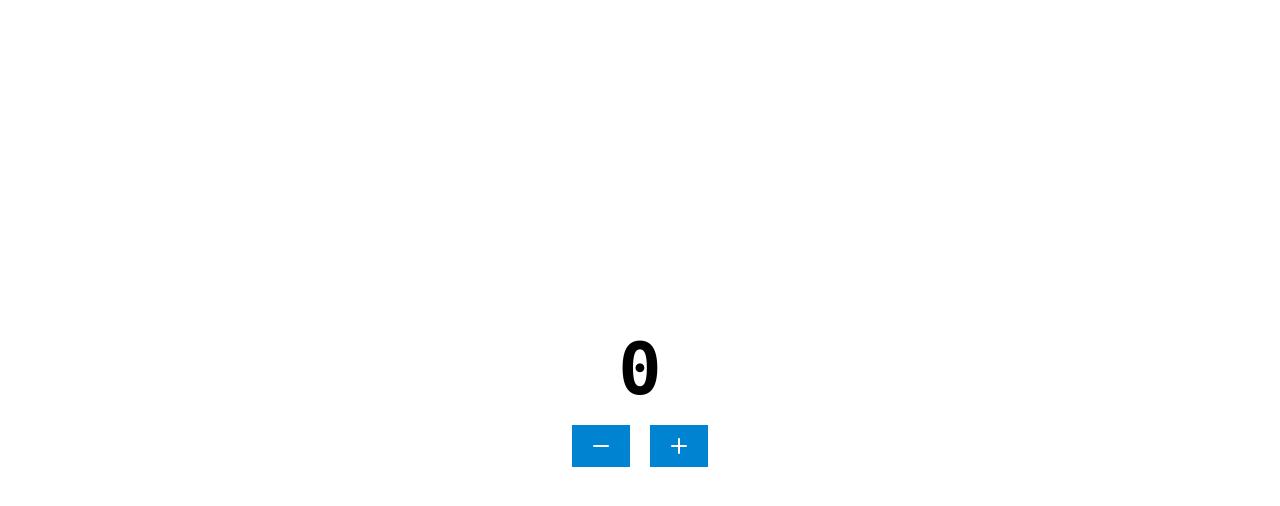
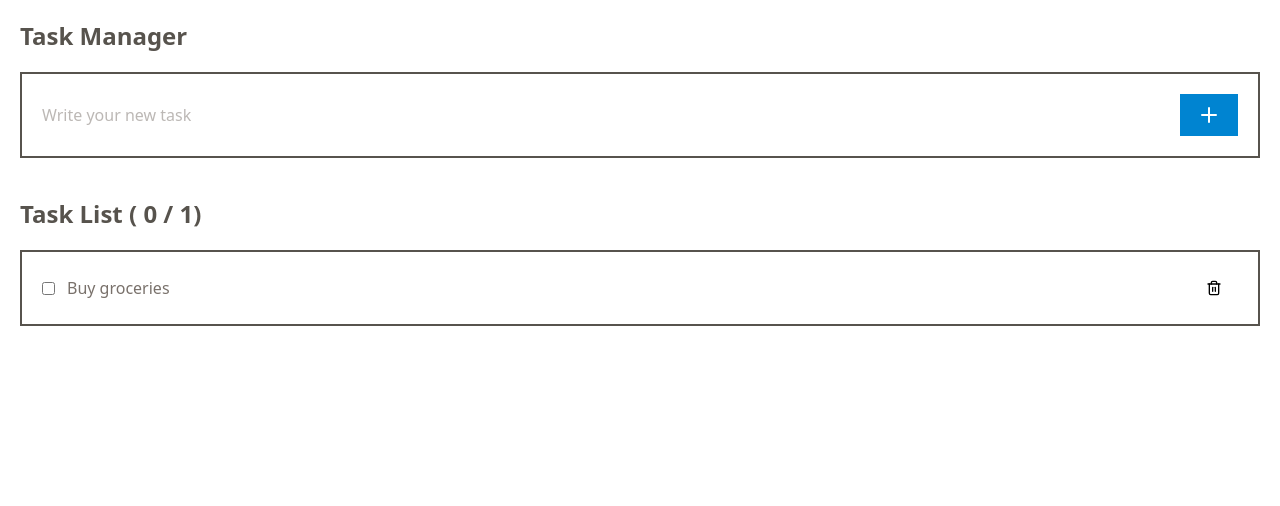
Before and after one commit to mmsstudent2026/ts-learn-code, a React (Vite) app in the folder my-react-ts-intro/: page / in a window 1280 px wide. Shown: the top 506 px of the page. Built offline with nearby package versions, Linux system fonts and the light colour scheme.

Commit message:
feat : todo app finish

```diff
--- a/my-react-ts-intro/package.json
+++ b/my-react-ts-intro/package.json
@@ -14,7 +14,8 @@
     "lucide-react": "^0.554.0",
     "react": "^19.2.0",
     "react-dom": "^19.2.0",
-    "tailwindcss": "^4.1.17"
+    "tailwindcss": "^4.1.17",
+    "zustand": "^5.0.8"
   },
   "devDependencies": {
     "@eslint/js": "^9.39.1",
--- a/my-react-ts-intro/src/App.tsx
+++ b/my-react-ts-intro/src/App.tsx
@@ -1,9 +1,11 @@
-import CounterApp from "./components/CounterApp";
+// import CounterApp from "./components/CounterApp";
+import TaskManagerApp from "./components/TaskManagerApp";
 
 function App() {
   return (
     <main>
-      <CounterApp />
+      {/* <CounterApp /> */}
+      <TaskManagerApp />
     </main>
   );
 }
--- /dev/null
+++ b/my-react-ts-intro/src/components/TaskCreateForm.tsx
@@ -0,0 +1,42 @@
+import { Plus } from "lucide-react";
+import Button from "./Button";
+import useTaskStore from "../stores/useTaskStore";
+import { useState, type ChangeEvent, type KeyboardEvent } from "react";
+
+const TaskCreateForm = () => {
+  const [text, setText] = useState<string>("");
+  const { storeTask } = useTaskStore();
+
+  const handleChange = (e: ChangeEvent<HTMLInputElement>) => {
+    setText(e.target.value);
+  };
+
+  const handleClick = () => {
+    storeTask(text);
+    setText("");
+  };
+
+  const handleEnter = (e: KeyboardEvent<HTMLInputElement>) => {
+    if (e.key === "Enter") {
+      storeTask(e.currentTarget.value);
+      setText("");
+    }
+  };
+
+  return (
+    <div className={` border-2 border-stone-600 p-5 flex gap-5 mb-5`}>
+      <input
+        className=" text-stone-500 focus:outline-0 w-full"
+        placeholder="Write your new task"
+        value={text}
+        onChange={handleChange}
+        onKeyUp={handleEnter}
+      />
+      <Button onClick={handleClick} variant="solid">
+        <Plus />
+      </Button>
+    </div>
+  );
+};
+
+export default TaskCreateForm;
--- /dev/null
+++ b/my-react-ts-intro/src/components/TaskItem.tsx
@@ -0,0 +1,33 @@
+import { Trash2 } from "lucide-react";
+import Button from "./Button";
+import type { TaskType } from "../types/TaskTypes";
+import type { FC } from "react";
+import useTaskStore from "../stores/useTaskStore";
+
+type TaskItemPropType = {
+  task: TaskType;
+};
+
+const TaskItem: FC<TaskItemPropType> = ({ task: { id, title, done } }) => {
+  const { doneTask, deleteTask } = useTaskStore();
+
+  const handleDone = () => {
+    doneTask(id);
+  };
+
+  const handleDelete = () => {
+    deleteTask(id);
+  };
+
+  return (
+    <div className={` border-2 border-stone-600 p-5 flex items-center gap-3`}>
+      <input onChange={handleDone} type="checkbox" checked={done} />
+      <p className=" text-stone-500">{title}</p>
+      <Button onClick={handleDelete} variant="plane" className=" ms-auto">
+        <Trash2 className=" size-4" />
+      </Button>
+    </div>
+  );
+};
+
+export default TaskItem;
--- /dev/null
+++ b/my-react-ts-intro/src/components/TaskList.tsx
@@ -0,0 +1,21 @@
+import useTaskStore from "../stores/useTaskStore";
+import TaskItem from "./TaskItem";
+
+const TaskList = () => {
+  const { tasks } = useTaskStore();
+
+  return (
+    <>
+      <h1 className=" text-stone-600 font-bold text-2xl ">
+        Task List ( {tasks.filter((task) => task.done).length} / {tasks.length})
+      </h1>
+      <div className=" flex flex-col gap-3">
+        {tasks.map((task) => (
+          <TaskItem key={task.id} task={task} />
+        ))}
+      </div>
+    </>
+  );
+};
+
+export default TaskList;
--- /dev/null
+++ b/my-react-ts-intro/src/components/TaskManagerApp.tsx
@@ -0,0 +1,16 @@
+import Container from "./Container";
+import TaskCreateForm from "./TaskCreateForm";
+import TaskList from "./TaskList";
+
+const TaskManagerApp = () => {
+  return (
+    <Container className=" flex  flex-col p-5 gap-5">
+      <h1 className=" text-stone-600 font-bold text-2xl ">Task Manager</h1>
+      <TaskCreateForm />
+
+      <TaskList />
+    </Container>
+  );
+};
+
+export default TaskManagerApp;
--- /dev/null
+++ b/my-react-ts-intro/src/stores/useTaskStore.ts
@@ -0,0 +1,44 @@
+import { create } from "zustand";
+import type { TaskListType, TaskType } from "../types/TaskTypes";
+
+type TaskStoreType = {
+  tasks: TaskListType;
+  storeTask: (title: string) => void;
+  doneTask: (id: number) => void;
+  deleteTask: (id: number) => void;
+};
+
+const useTaskStore = create<TaskStoreType>((set) => ({
+  tasks: [
+    { id: 1, title: "Buy groceries", done: false },
+    // { id: 2, title: "Write report", done: false },
+    // { id: 3, title: "Walk the dog", done: true },
+  ],
+
+  storeTask: (title: string) => {
+    const newTask: TaskType = {
+      id: Date.now(),
+      title: title,
+      done: false,
+    };
+    set((state) => ({
+      tasks: [...state.tasks, newTask],
+    }));
+  },
+
+  doneTask: (id: number) => {
+    set((state) => ({
+      tasks: state.tasks.map((task) =>
+        task.id === id ? { ...task, done: !task.done } : task
+      ),
+    }));
+  },
+
+  deleteTask: (id: number) => {
+    set((state) => ({
+      tasks: state.tasks.filter((task) => task.id != id),
+    }));
+  },
+}));
+
+export default useTaskStore;
--- /dev/null
+++ b/my-react-ts-intro/src/types/TaskTypes.ts
@@ -0,0 +1,7 @@
+export type TaskType = {
+  id: number;
+  title: string;
+  done: boolean;
+};
+
+export type TaskListType = Array<TaskType>;
```
Also changed, not shown: 1 other file (tests, documents, lock files or other folders).
